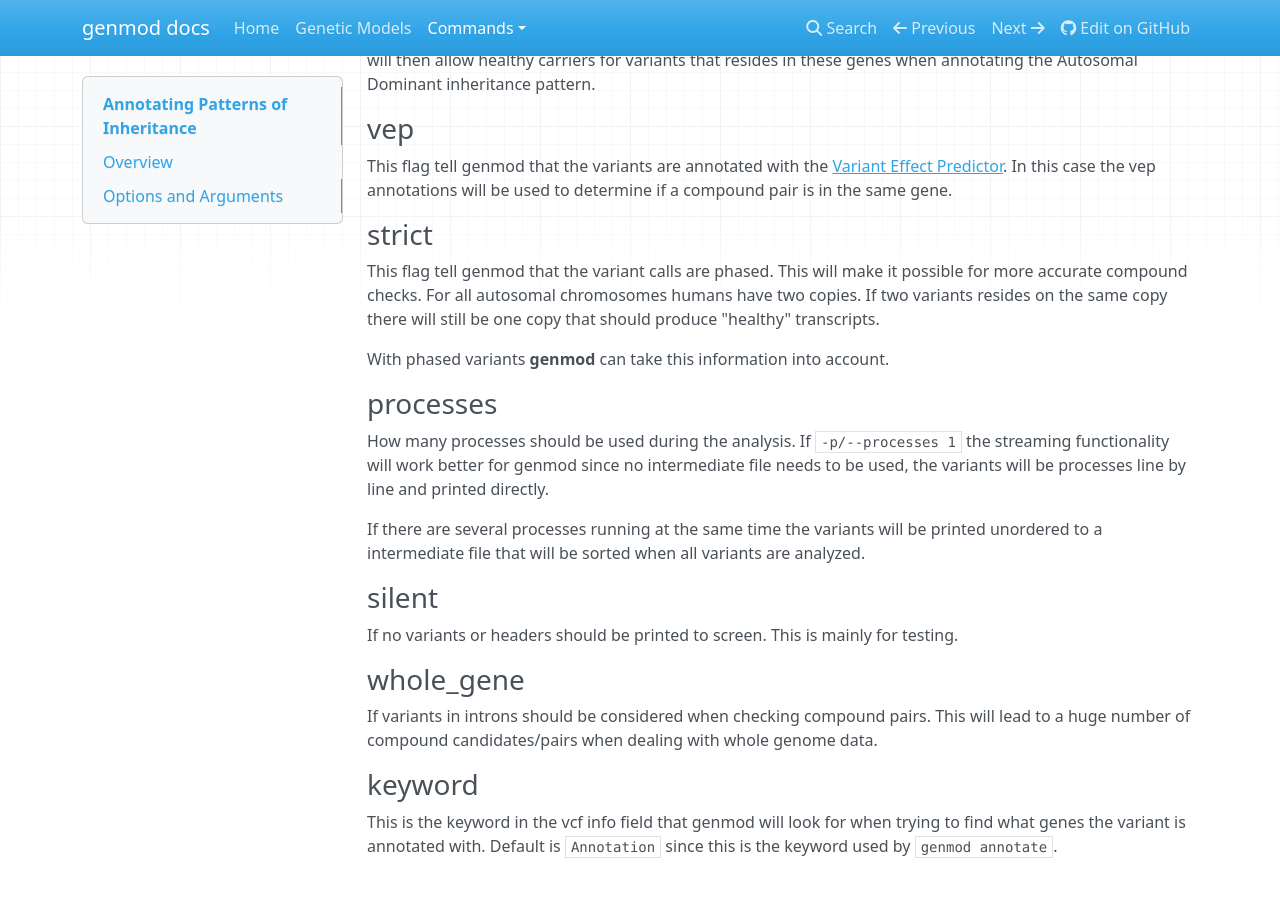
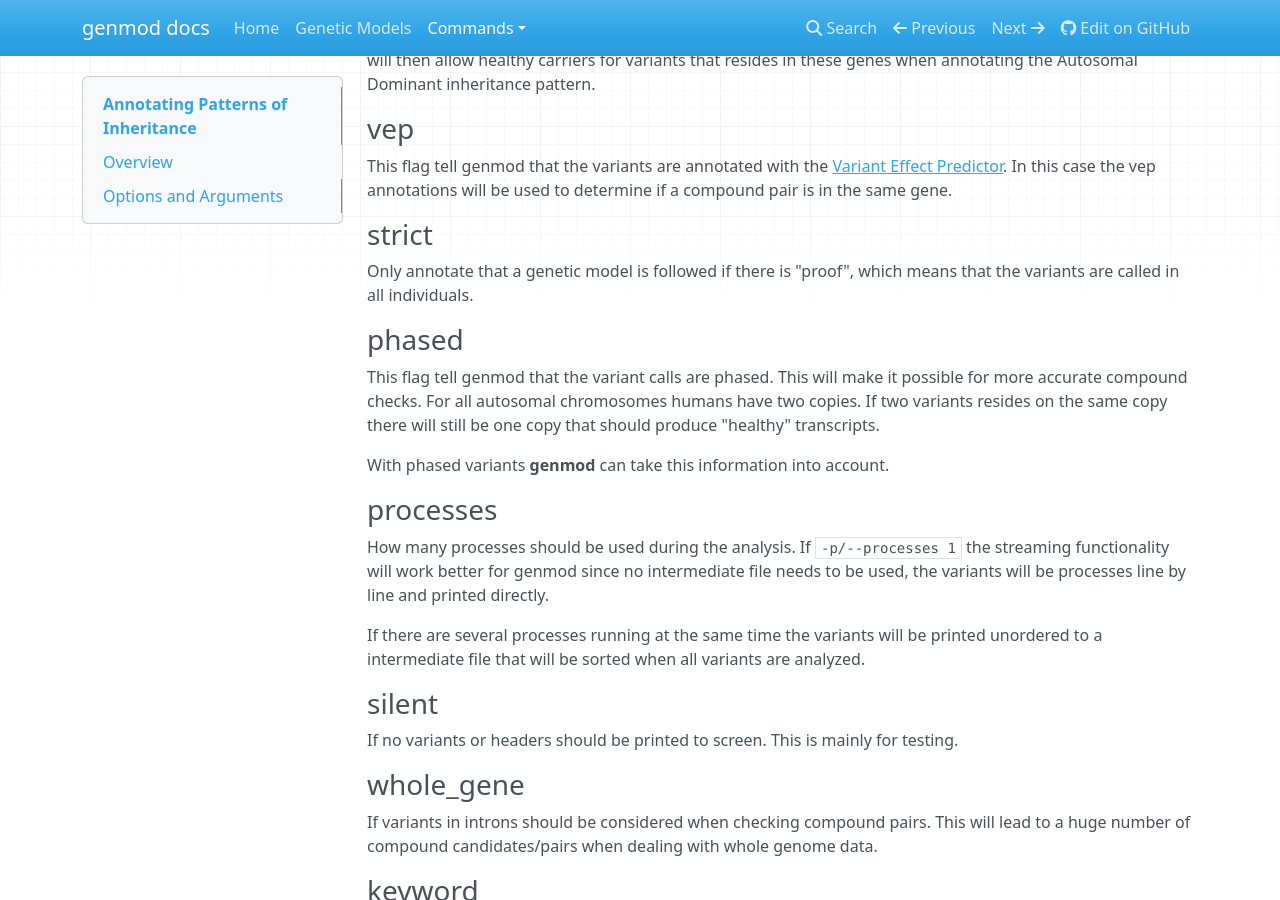
Before and after one commit to Clinical-Genomics/genmod, an MkDocs documentation site: the page built from docs/commands/annotate-models.md, in a window 1280 px wide and 900 px high, scrolled down 1477 px. Built offline with MkDocs 1.6.1, drawn with Linux system fonts in a browser that asks for light colours; nearby versions of some CDN libraries; old or Windows-style settings are respelled for this version of MkDocs.

Commit message:
Updates docs on phased variants and strict option

```diff
--- a/docs/commands/annotate-models.md
+++ b/docs/commands/annotate-models.md
@@ -84,6 +84,10 @@ In this case the vep annotations will be used to determine if a compound pair is
 
 ### strict ###
 
+Only annotate that a genetic model is followed if there is "proof", which means that the variants are called in all individuals.
+
+
+### phased ###
 This flag tell genmod that the variant calls are phased. This will make it possible for more accurate compound checks.
 For all autosomal chromosomes humans have two copies. If two variants resides on the same copy there will still be one copy that should produce "healthy" transcripts.
 
```
Also changed, not shown: 1 other file.
